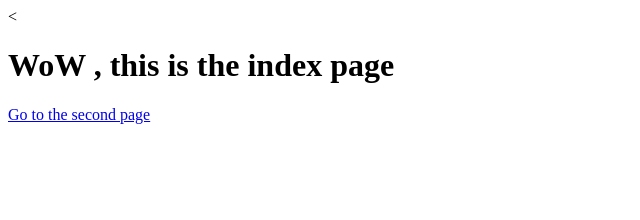
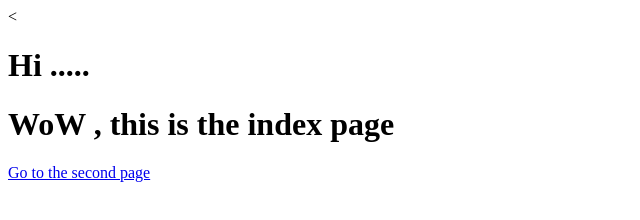
Before and after one commit to viveksharma619/nodeSimpleServer, a website: page index.html in a window 1280 px wide. Shown: the whole page, without its empty margins (0-640 px from the left). Drawn offline with Linux system fonts and the light colour scheme.

Commit message:
Added a h1 tag

```diff
--- a/index.html
+++ b/index.html
@@ -4,6 +4,7 @@
 	<title>This is index page </title>
 </head>
 <body>
+<h1> Hi ..... </h1>
 <h1>WoW , this is the index page </h1>
 <a href="page2.html">Go to the second page</a>
 </body>
```
